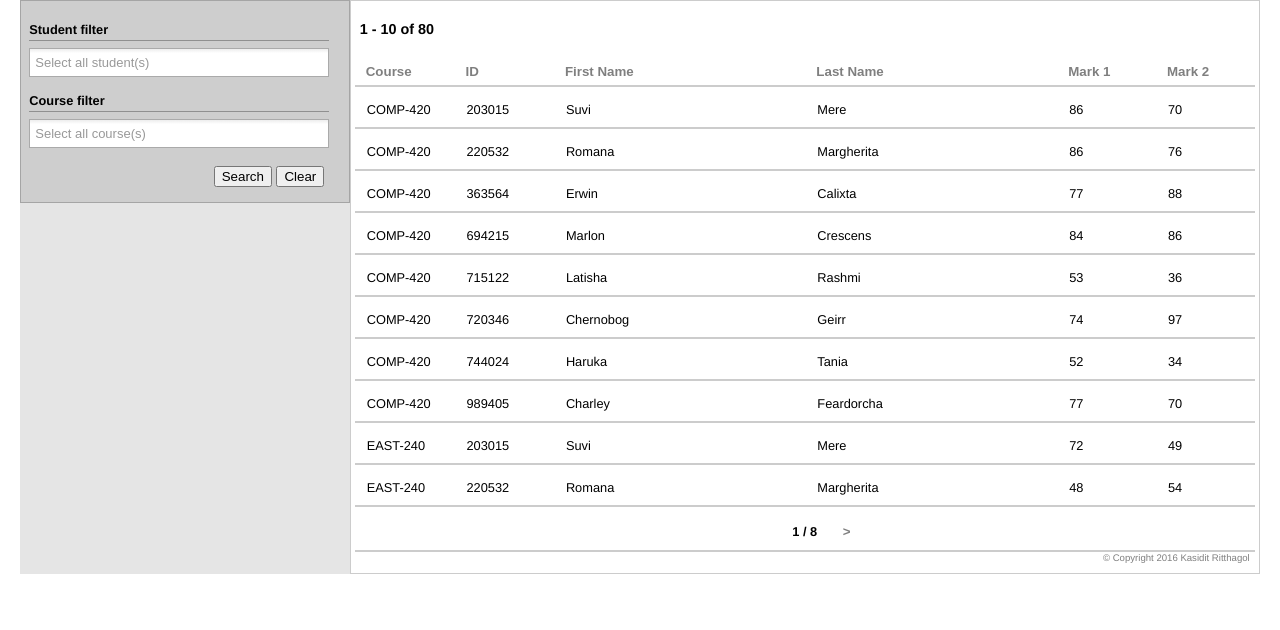
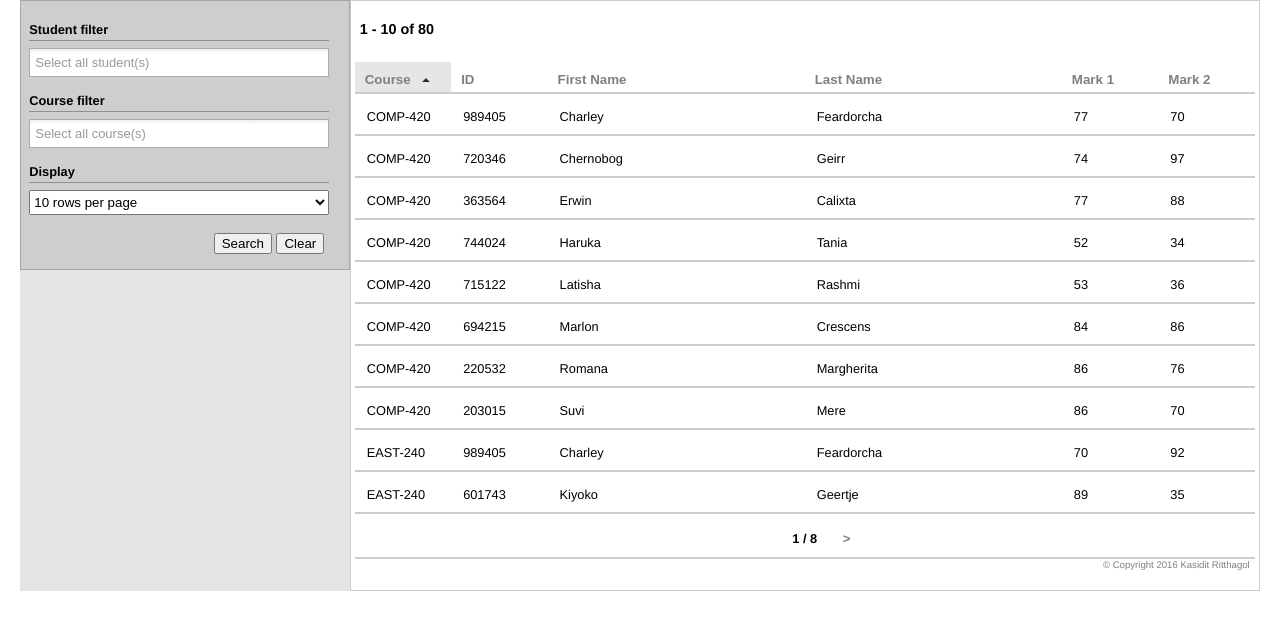
Before and after one commit to kritth/AdmissionWeb, a plain HTML site: page index.html in a window 1280 px wide. Drawn offline with Linux system fonts and the light colour scheme.

Commit message:
Update functions and fix #6 #7
- Add sort direction switch on click header.
- Add arrow indicating the direction
- Add display option to display certain amount of row
- Fix issue #6 and #7

```diff
--- a/index.html
+++ b/index.html
@@ -21,6 +21,17 @@
 						<option value=""></option>
 					</select>
 				</div>
+				<div class="default-position">
+					<label for="display-list" class="default-position">Display</label>
+					<select id="display-list">
+						<option value="5">5 rows per page</option>
+						<option value="10" selected>10 rows per page</option>
+						<option value="15">15 rows per page</option>
+						<option value="20">20 rows per page</option>
+						<option value="25">25 rows per page</option>
+						<option value="30">30 rows per page</option>
+					</select>
+				</div>
 				<div style="text-align:right; padding-right: 25px; padding-bottom: 10px; padding-top: 10px;">
 					<button id="searchBtn" class="default-position" onclick="clickSearch()">Search</button>
 					<button id="clearBtn" class="default-position" onclick="location.reload();">Clear</button>
@@ -35,12 +46,48 @@
 				<table id="resultTable" class="tablesorter">
 					<thead>
 						<tr>
-							<th class="colCourseID"><button class="rowHeader" onclick="search(0)">Course</button></td>
-							<th class="colStudentID"><button class="rowHeader" onclick="search(1)">ID</button></td>
-							<th class="colStudentName"><button class="rowHeader" onclick="search(2)">First Name</button></td>
-							<th class="colStudentName"><button class="rowHeader" onclick="search(3)">Last Name</button></td>
-							<th class="colStudentMark"><button class="rowHeader" onclick="search(4)">Mark 1</button></td>
-							<th class="colStudentMark"><button class="rowHeader" onclick="search(5)">Mark 2</button></td>
+							<th class="colID">
+								<button id="cidHeader" class="rowHeader" onclick="search(0)">Course</button>
+								<div class="sortDirection col0">
+									<img src="images/asc.gif" class="arrowAsc">
+									<img src="images/desc.gif" class="arrowDesc">
+								</div>
+							</th>
+							<th id="col1Header" class="colID">
+								<button id="sidHeader" class="rowHeader" onclick="search(1)">ID</button>
+								<div class="sortDirection col1">
+									<img src="images/asc.gif" class="arrowAsc">
+									<img src="images/desc.gif" class="arrowDesc">
+								</div>
+							</th>
+							<th id="col2Header" class="colName">
+								<button id="fnHeader" class="rowHeader" onclick="search(2)">First Name</button>
+								<div class="sortDirection col2">
+									<img src="images/asc.gif" class="arrowAsc">
+									<img src="images/desc.gif" class="arrowDesc">
+								</div>
+							</th>
+							<th id="col3Header" class="colName">
+								<button id="lnHeader" class="rowHeader" onclick="search(3)">Last Name</button>
+								<div class="sortDirection col3">
+									<img src="images/asc.gif" class="arrowAsc">
+									<img src="images/desc.gif" class="arrowDesc">
+								</div>
+							</th>
+							<th id="col4Header" class="colMark">
+								<button id="m1Header" class="rowHeader" onclick="search(4)">Mark 1</button>
+								<div class="sortDirection col4">
+									<img src="images/asc.gif" class="arrowAsc">
+									<img src="images/desc.gif" class="arrowDesc">
+								</div>
+							</th>
+							<th id="col5Header" class="colMark">
+								<button id="m2Header" class="rowHeader" onclick="search(5)">Mark 2</button>
+								<div class="sortDirection col5">
+									<img src="images/asc.gif" class="arrowAsc">
+									<img src="images/desc.gif" class="arrowDesc">
+								</div>
+							</th>
 						</tr>
 					</thead>
 					<tbody>
--- a/scripts/functions.js
+++ b/scripts/functions.js
@@ -44,6 +44,9 @@ function insertRow(cid, sid, fn, ln, m1, m2) {
 var rows;
 var maxRow = 10;
 var curPage = 0;
+var currentSortOrder = -1;
+var sortDirection = 1;
+var rowHeaders = [$('#cidHeader'), $('#sidHeader'), $('#fnHeader'), $('#lnHeader'), $('#m1Header'), $('#m2Header')];
 var prevBtn = $('#prevBtn');
 var nextBtn = $('#nextBtn');
 
@@ -115,6 +118,153 @@ function clickSearch() {
 	search(0);
 }
 
+// Variables for arrows
+var arrowAry = [];
+var ARROW_ASC = 0;
+var ARROW_DESC = 1;
+
+// Set arrow visiblity base on order and direction
+function setArrowVisibility(prevSortOrder, sortOrder, sortDirection) {
+	// Initialize array
+	if (arrowAry.length == 0) {
+		arrowAry.push([$('.sortDirection.col0 .arrowAsc'), $('.sortDirection.col0 .arrowDesc')]);
+		arrowAry.push([$('.sortDirection.col1 .arrowAsc'), $('.sortDirection.col1 .arrowDesc')]);
+		arrowAry.push([$('.sortDirection.col2 .arrowAsc'), $('.sortDirection.col2 .arrowDesc')]);
+		arrowAry.push([$('.sortDirection.col3 .arrowAsc'), $('.sortDirection.col3 .arrowDesc')]);
+		arrowAry.push([$('.sortDirection.col4 .arrowAsc'), $('.sortDirection.col4 .arrowDesc')]);
+		arrowAry.push([$('.sortDirection.col5 .arrowAsc'), $('.sortDirection.col5 .arrowDesc')]);
+	}
+
+	// Set visibility for old order
+	if (prevSortOrder != -1) {
+		arrowAry[prevSortOrder][ARROW_ASC].css('visibility', 'hidden');
+		arrowAry[prevSortOrder][ARROW_DESC].css('visibility', 'hidden');
+	}
+
+	// Set visibility for new order
+	if (sortOrder != -1) {
+		if (sortDirection < 0) {
+			arrowAry[sortOrder][ARROW_ASC].css('visibility', 'visible');
+		} else {
+			arrowAry[sortOrder][ARROW_DESC].css('visibility', 'visible');
+		}
+	}
+}
+
+// Switching header style base on selection
+function switchHeader(sortOrder) {
+	var prevSortOrder = currentSortOrder;
+
+	if (currentSortOrder == sortOrder) {
+		sortDirection *= -1;
+	} else {
+		// Remove rowHeaderActive from old sort order
+		if (currentSortOrder != -1) {
+			rowHeaders[currentSortOrder].removeClass('rowHeaderActive');
+		}
+
+		// Add rowHeaderActive to new sort order
+		rowHeaders[sortOrder].addClass('rowHeaderActive');
+
+		// Update order
+		currentSortOrder = sortOrder;
+		sortDirection = 1;
+	}
+
+	// Set arrow visibility
+	setArrowVisibility(prevSortOrder, sortOrder, sortDirection);
+}
+
+/*
+	Sort the given array
+	Currently, all data will be sorted at run-time which is not ideal situation for large number of rows.
+	To be able to do this more efficiently, need SQL query.
+*/
+function sortAry(aryToSory, sortOrder) {
+	switch(sortOrder) {
+		case 0:				// sortOrder 0: Course ID > First name > Last name
+			aryToSort.sort(function(a, b) {
+				var aFN = data.Students[a.sid].firstName;
+				var aLN = data.Students[a.sid].lastName;
+				var bFN = data.Students[b.sid].firstName;
+				var bLN = data.Students[b.sid].lastName;
+
+				var compareFn = (aFN.localeCompare(bFN)) * sortDirection;
+				var compareLn = (aLN.localeCompare(bLN)) * sortDirection;
+				var compareCid = (a.cid.localeCompare(b.cid)) * sortDirection;
+				return a.cid != b.cid ?	compareCid
+						: aFN != bFN ? compareFn
+						: compareLn;
+			});
+			break;
+		case 1:				// sortOrder 1: Student ID > Course ID
+			aryToSort.sort(function(a, b) {
+				var compareSid = (a.sid - b.sid) * sortDirection;
+				var compareCid = (a.cid.localeCompare(b.cid)) * sortDirection;
+				return a.sid != b.sid ? compareSid
+						: compareCid;
+			});
+			break;
+		case 2:				// sortOrder 2: First name > Last name > Course ID
+			aryToSort.sort(function(a, b) {
+				var aFN = data.Students[a.sid].firstName;
+				var aLN = data.Students[a.sid].lastName;
+				var bFN = data.Students[b.sid].firstName;
+				var bLN = data.Students[b.sid].lastName;
+
+				var compareFn = (aFN.localeCompare(bFN)) * sortDirection;
+				var compareLn = (aLN.localeCompare(bLN)) * sortDirection;
+				var compareCid = (a.cid.localeCompare(b.cid)) * sortDirection;
+				return aFN != bFN ? compareFn
+						: aLN != bLN ? compareLn
+						: compareCid;
+			});
+			break;
+		case 3:				// sortOrder 3: Last name > First name > Course ID
+			aryToSort.sort(function(a, b) {
+				var aFN = data.Students[a.sid].firstName;
+				var aLN = data.Students[a.sid].lastName;
+				var bFN = data.Students[b.sid].firstName;
+				var bLN = data.Students[b.sid].lastName;
+
+				var compareFn = (aFN.localeCompare(bFN)) * sortDirection;
+				var compareLn = (aLN.localeCompare(bLN)) * sortDirection;
+				var compareCid = (a.cid.localeCompare(b.cid)) * sortDirection;
+				return aLN != bLN ? compareLn
+						: aFN != bFN ? compareFn
+						: compareCid;
+			});
+			break;
+		case 4:				//sortOrder 4: Course ID > Mark 1 > First name
+			aryToSort.sort(function(a, b) {
+				var aFN = data.Students[a.sid].firstName;
+				var bFN = data.Students[b.sid].firstName;
+
+				var compareCid = (a.cid.localeCompare(b.cid)) * sortDirection;
+				var compareMark1 = (a.mark1 - b.mark1) * sortDirection;
+				var compareFn = (aFN.localeCompare(bFN)) * sortDirection;
+				return a.cid != b.cid ? compareCid
+						: a.mark1 != b.mark1 ? compareMark1
+						: compareFn;
+			});
+			break;
+		case 5:				//sortOrder 5: Course ID > Mark 2 > First name
+			aryToSort.sort(function(a, b) {
+				var aFN = data.Students[a.sid].firstName;
+				var bFN = data.Students[b.sid].firstName;
+
+				var compareCid = (a.cid.localeCompare(b.cid)) * sortDirection;
+				var compareMark2 = (a.mark2 - b.mark2) * sortDirection;
+				var compareFn = (aFN.localeCompare(bFN)) * sortDirection;
+				return a.cid != b.cid ? compareCid
+						: a.mark2 != b.mark2 ? compareMark2
+						: compareFn;
+			});
+			break;
+		default: break;
+	}
+}
+
 /*
 	Search function
 	sortOrder -1: order based on entry added
@@ -148,82 +298,14 @@ function search(sortOrder) {
 		}
 	}
 
+	// Switch row number
+	maxRow = parseInt($('#display-list').val());
+
+	// Switch Header
+	switchHeader(sortOrder);
+
 	// Sort
-	switch(sortOrder) {
-		case 0:				// sortOrder 0: Course ID > Student ID
-			aryToSort.sort(function(a, b) {
-				var compareSid = a.sid - b.sid;
-				var compareCid = a.cid.localeCompare(b.cid);
-				return a.cid != b.cid ?	compareCid
-						: compareSid;
-			});
-			break;
-		case 1:				// sortOrder 1: Student ID > Course ID
-			aryToSort.sort(function(a, b) {
-				var compareSid = a.sid - b.sid;
-				var compareCid = a.cid.localeCompare(b.cid);
-				return a.sid != b.sid ? compareSid
-						: compareCid;
-			});
-			break;
-		case 2:				// sortOrder 2: First name > Last name > Course ID
-			aryToSort.sort(function(a, b) {
-				var aFN = data.Students[a.sid].firstName;
-				var aLN = data.Students[a.sid].lastName;
-				var bFN = data.Students[b.sid].firstName;
-				var bLN = data.Students[b.sid].lastName;
-
-				var compareFn = aFN.localeCompare(bFN);
-				var compareLn = aLN.localeCompare(bLN);
-				var compareCid = a.cid.localeCompare(b.cid);
-				return aFN != bFN ? compareFn
-						: aLN != bLN ? compareLn
-						: compareCid;
-			});
-			break;
-		case 3:				// sortOrder 3: Last name > First name > Course ID
-			aryToSort.sort(function(a, b) {
-				var aFN = data.Students[a.sid].firstName;
-				var aLN = data.Students[a.sid].lastName;
-				var bFN = data.Students[b.sid].firstName;
-				var bLN = data.Students[b.sid].lastName;
-
-				var compareFn = aFN.localeCompare(bFN);
-				var compareLn = aLN.localeCompare(bLN);
-				var compareCid = a.cid.localeCompare(b.cid);
-				return aLN != bLN ? compareLn
-						: aFN != bFN ? compareFn
-						: compareCid;
-			});
-			break;
-		case 4:				//sortOrder 4: Course ID > Mark 1 > First name
-			aryToSort.sort(function(a, b) {
-				var aFN = data.Students[a.sid].firstName;
-				var bFN = data.Students[b.sid].firstName;
-
-				var compareCid = a.cid.localeCompare(b.cid);
-				var compareMark1 = a.mark1 - b.mark1;
-				var compareFn = aFN.localeCompare(bFN);
-				return a.cid != b.cid ? compareCid
-						: a.mark1 != b.mark1 ? compareMark1
-						: compareFn;
-			});
-			break;
-		case 5:				//sortOrder 5: Course ID > Mark 2 > First name
-			aryToSort.sort(function(a, b) {
-				var aFN = data.Students[a.sid].firstName;
-				var bFN = data.Students[b.sid].firstName;
-
-				var compareCid = a.cid.localeCompare(b.cid);
-				var compareMark2 = a.mark2 - b.mark2;
-				var compareFn = aFN.localeCompare(bFN);
-				return a.cid != b.cid ? compareCid
-						: a.mark2 != b.mark2 ? compareMark2
-						: compareFn;
-			});
-			break;
-		default: break;
-	}
+	sortAry(aryToSort, sortOrder);
 
 	// Push to row
 	var i;
--- a/styles/main.css
+++ b/styles/main.css
@@ -48,8 +48,13 @@ body {
 }
 
 #student-list,
-#course-list {
+#course-list,
+#display-list {
 	width: 300px;
+}
+
+#display-list {
+	height: 25px;
 }
 
 #searchBtn,
@@ -84,40 +89,39 @@ body {
 	-webkit-user-select: none;
 }
 
-.colCourseID,
-.colStudentID,
-.colStudentName,
-.colStudentMark {
-	padding: 5px;
-	padding-top: 25px;
+.colID,
+.colName,
+.colMark {
+	padding: 0;
 }
 
-.colCourseID {
+.colID {
 	width: 15%;
 }
 
-.colStudentID {
-	width: 15%;
-}
-
-.colStudentName {
+.colName {
 	width: 40%;
 }
 
-.colStudentMark {
+.colMark {
 	width: 15%;
 }
 
 .rowHeader {
-	color: rgba(0, 0, 0, 0.5);
-	background-color: rgba(255, 255, 255, 0);
-	width: 100%;
 	background: none;
 	outline: none;
 	border: none;
+	color: rgba(0, 0, 0, 0.5);
+	background-color: rgb(255, 255, 255);
+	width: 100%;
 	font-weight: 600;
 	cursor: pointer;
 	text-align: left;
+	margin-top: 25px;
+	padding: 5px;
+	padding-top: 10px;
+	padding-left: 10px;
+	z-index: 1;
 }
 
 .rowHeader:hover {
@@ -128,10 +132,18 @@ body {
 	color: rgba(0, 0, 0, 0.2);
 }
 
+.rowHeaderActive {
+	-webkit-filter: invert(10%);
+}
+
 #resultTable td, th {
 	padding-left: 5px;
 	padding-right: 5px;
 	border-bottom: 2px solid rgba(0, 0, 0, 0.2) !important;
+}
+
+#resultTable th {
+	overflow: hidden;
 }
 
 #resultTable td {
@@ -140,6 +152,40 @@ body {
 	height: 100%;
 	vertical-align: top;
 	cursor: context-menu;
+}
+
+.sortDirection {
+	position: absolute;
+	margin-top: -14px;
+	z-index: 2;
+}
+
+.sortDirection img {
+	position: absolute;
+	height: auto;
+	width: 20px;
+	visibility: hidden;
+}
+
+.sortDirection.col0 {
+	margin-left: 60px;
+}
+
+.sortDirection.col1 {
+	margin-left: 30px;
+}
+
+.sortDirection.col2 {
+	margin-left: 80px;
+}
+
+.sortDirection.col3 {
+	margin-left: 80px;
+}
+
+.sortDirection.col4,
+.sortDirection.col5 {
+	margin-left: 55px;
 }
 
 .regular,
@@ -173,7 +219,7 @@ body {
 	text-align: right;
 	font-size: 60%;
 	padding-right: 5px;
-	padding-bottom: 10px;
+	padding-bottom: 20px;
 }
 
 #prevBtn,
```
Also changed, not shown: images/asc.gif (renamed from styles/asc.gif), images/desc.gif (renamed from styles/desc.gif).
